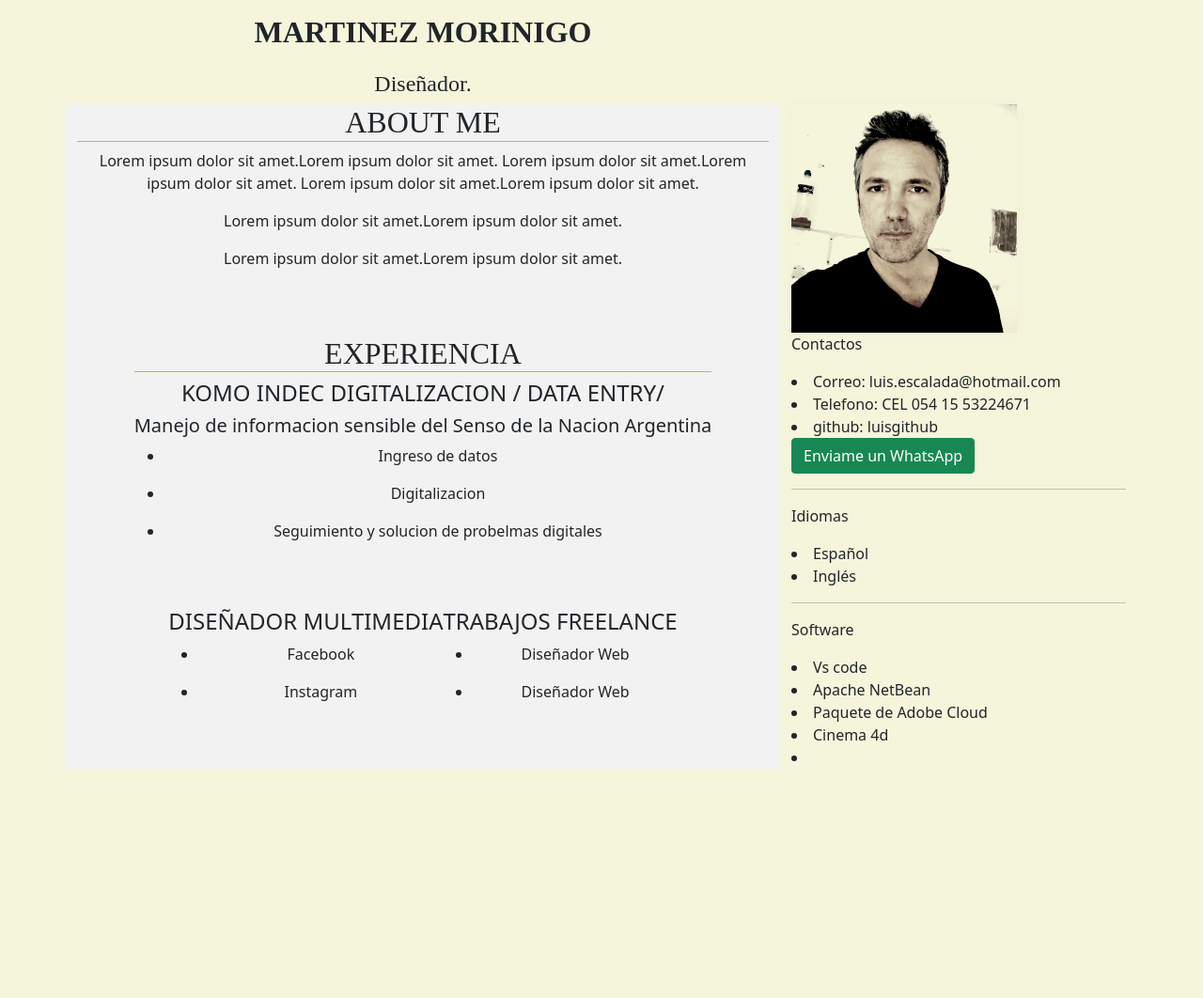
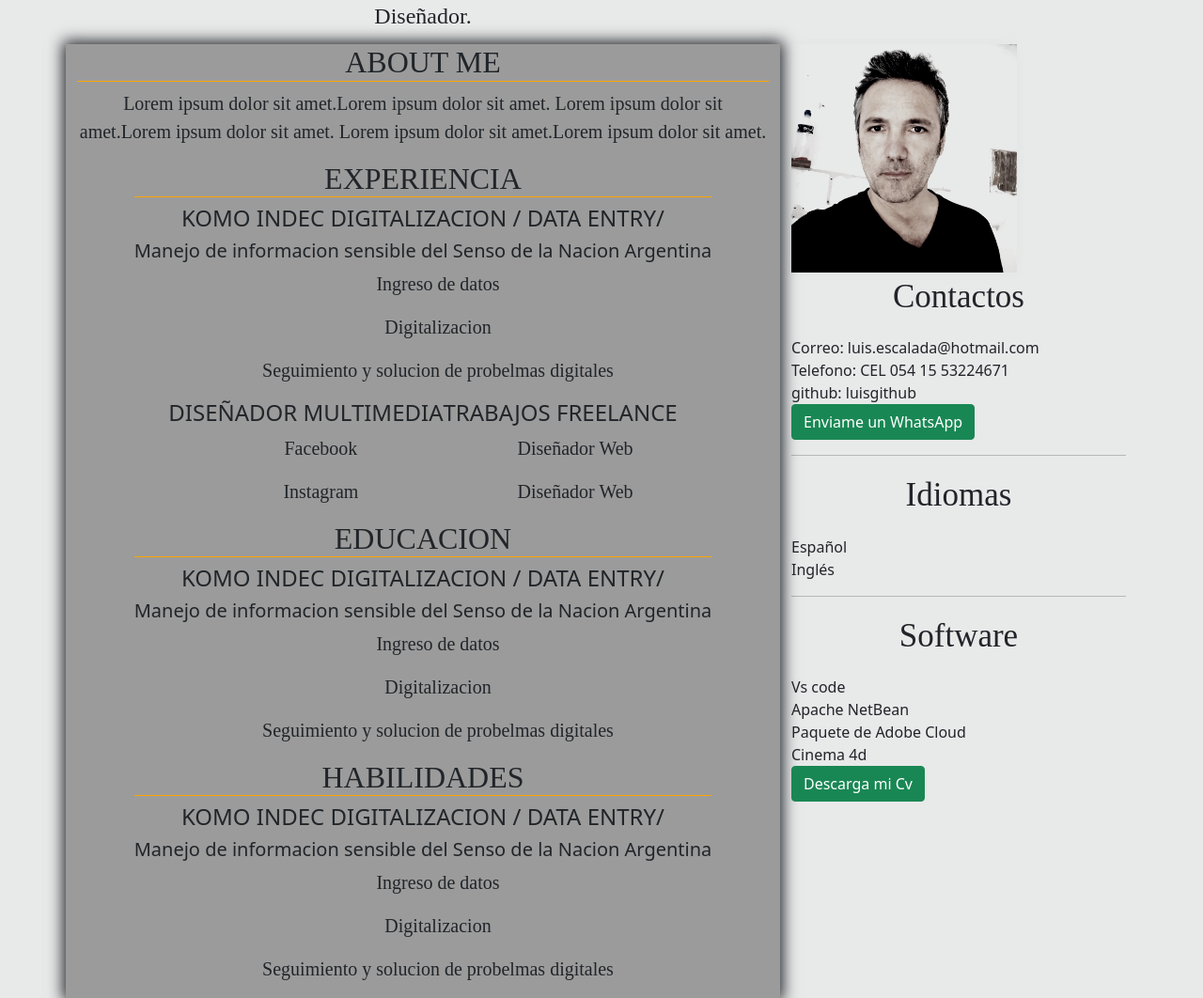
Before and after one commit to LuisMistic/frontendluism, a plain HTML site: page index.html in a window 1280 px wide. Shown: the part 65-1127 px from the top of the page at 94% size. Before the commit the page ends 883 px from the top, so only its background shows below. Drawn offline with nearby package versions, Linux system fonts and the light colour scheme.

Commit message:
detalles de estrucutrua

```diff
--- a/estilos.css
+++ b/estilos.css
@@ -1,5 +1,5 @@
 :root {
-  --color1: beige;
+  --color1: rgb(232, 233, 233);
 }
 
 body {
@@ -14,7 +14,7 @@ img {
   filter: brightness(90%) contrast(170%) grayscale(80%) hue-rotate(0deg)
     invert(0%) opacity(100%) saturate(120%) sepia(0%);
   mix-blend-mode: multiply;
-  background: #ffff00;
+  background: #134d52;
   box-shadow: 0 0 15px #ddd;
 }
 
@@ -23,13 +23,14 @@ img::after {
 }
 
 .nombreApellido {
-  font-family: roboto bold bold italic;
+  font-family: roboto bold;
   text-align: center;
-  margin-top: 20px;
+  margin: 15px;
 }
 
 .card-naza {
-  background-color: #f2f2f2;
+  background-color: #9b9b9b;
+  box-shadow: 0 0 15px 3px;
   display: flex;
   justify-content: center;
   align-items: flex-start;
@@ -42,6 +43,26 @@ h2 {
   border-bottom: solid 1.5px orange;
 }
 
+.datosDeContacto {
+  font-family: roboto bold;
+  font-size: 35px;
+  text-align: center;
+}
+
+p {
+  text-align: center;
+  font-size: 20px;
+  font-family: roboto bold;
+}
+
 .subtitulo {
   background-color: green;
 }
+
+ul {
+  list-style: none;
+}
+
+li {
+  list-style: none;
+}
--- a/index.html
+++ b/index.html
@@ -12,8 +12,13 @@
       integrity="sha384-EVSTQN3/azprG1Anm3QDgpJLIm9Nao0Yz1ztcQTwFspd3yD65VohhpuuCOmLASjC"
       crossorigin="anonymous"
     />
-    <link rel="stylesheet" href="https://necolas.github.io/normalize.css/8.0.1/normalize.css">
-    <link rel="stylesheet" href="https://cdnjs.cloudflare.com/ajax/libs/animate.css/4.1.1/animate.min.css"
+    <link
+      rel="stylesheet"
+      href="https://necolas.github.io/normalize.css/8.0.1/normalize.css"
+    />
+    <link
+      rel="stylesheet"
+      href="https://cdnjs.cloudflare.com/ajax/libs/animate.css/4.1.1/animate.min.css"
     />
   </head>
   <body>
@@ -21,8 +26,9 @@
       <!-- HEADER -->
       <header class="row">
         <div class="col-8">
-          <h1 class="nombreApellido animate__bounceIn" >LUIS SEBASTIAN</h1>
-          <h1 class="nombreApellido animate__bounceIn"> <strong>MARTINEZ MORINIGO</strong></h1>
+          <h1 class="nombreApellido animate__bounceIn">
+            LUIS SEBASTIAN <strong>MARTINEZ MORINIGO</strong>
+          </h1>
           <h4 class="nombreApellido">Diseñador.</h4>
         </div>
       </header>
@@ -37,15 +43,15 @@
               dolor sit amet.Lorem ipsum dolor sit amet. Lorem ipsum dolor sit
               amet.Lorem ipsum dolor sit amet.
             </p>
-            <p>Lorem ipsum dolor sit amet.Lorem ipsum dolor sit amet.</p>
-            <p>Lorem ipsum dolor sit amet.Lorem ipsum dolor sit amet.</p>
           </div>
           <!-- seccion 2 experiencias -->
           <div>
             <h2>EXPERIENCIA</h2>
 
             <h4>KOMO INDEC DIGITALIZACION / DATA ENTRY/</h4>
-             <h5>Manejo de informacion sensible del Senso de la Nacion Argentina</h5>
+            <h5>
+              Manejo de informacion sensible del Senso de la Nacion Argentina
+            </h5>
             <ul>
               <li>
                 <p>Ingreso de datos</p>
@@ -54,13 +60,12 @@
                 <p>Digitalizacion</p>
               </li>
               <li>
-
                 <p>Seguimiento y solucion de probelmas digitales</p>
               </li>
             </ul>
           </div>
           <div>
-            <h4>DISEÑADOR MULTIMEDIA </h4>
+            <h4>DISEÑADOR MULTIMEDIA</h4>
             <ul>
               <li>
                 <p>Facebook</p>
@@ -71,13 +76,51 @@
             </ul>
           </div>
           <div>
-            <h4> TRABAJOS FREELANCE </h4>
+            <h4>TRABAJOS FREELANCE</h4>
             <ul>
               <li>
-                    <p>Diseñador Web </p>
+                <p>Diseñador Web</p>
               </li>
               <li>
-                    <p>Diseñador Web </p>
+                <p>Diseñador Web</p>
+              </li>
+            </ul>
+          </div>
+          <div>
+            <h2>EDUCACION</h2>
+
+            <h4>KOMO INDEC DIGITALIZACION / DATA ENTRY/</h4>
+            <h5>
+              Manejo de informacion sensible del Senso de la Nacion Argentina
+            </h5>
+            <ul>
+              <li>
+                <p>Ingreso de datos</p>
+              </li>
+              <li>
+                <p>Digitalizacion</p>
+              </li>
+              <li>
+                <p>Seguimiento y solucion de probelmas digitales</p>
+              </li>
+            </ul>
+          </div>
+          <div>
+            <h2>HABILIDADES</h2>
+
+            <h4>KOMO INDEC DIGITALIZACION / DATA ENTRY/</h4>
+            <h5>
+              Manejo de informacion sensible del Senso de la Nacion Argentina
+            </h5>
+            <ul>
+              <li>
+                <p>Ingreso de datos</p>
+              </li>
+              <li>
+                <p>Digitalizacion</p>
+              </li>
+              <li>
+                <p>Seguimiento y solucion de probelmas digitales</p>
               </li>
             </ul>
           </div>
@@ -90,32 +133,37 @@
             </picture>
           </div>
           <div>
-            <p>Contactos</p>
+            <p class="datosDeContacto">Contactos</p>
             <li>Correo: luis.escalada@hotmail.com</li>
             <li>Telefono: CEL 054 15 53224671</li>
             <li>github: luisgithub</li>
             <!-- boton de enviar whatsapp con función ALERT -->
-            <button class="btn btn-success" onclick="enviarWhatsApp()"><span class="bi bi-whatsapp"></span>Enviame un WhatsApp</button>
-
+            <button class="btn btn-success" onclick="enviarWhatsApp()">
+              <span class="bi bi-whatsapp"></span>Enviame un WhatsApp
+            </button>
           </div>
-          <hr>
+          <hr />
           <div>
-            <p>Idiomas</p>
+            <p class="datosDeContacto">Idiomas</p>
             <li>Español</li>
             <li>Inglés</li>
           </div>
-          <hr>
+          <hr />
           <div>
-            <p>Software</p>
+            <p class="datosDeContacto">Software</p>
             <li>Vs code</li>
             <li>Apache NetBean</li>
             <li>Paquete de Adobe Cloud</li>
             <li>Cinema 4d</li>
             <li></li>
+            <a download href="/curr/CURRI LUIS.pdf"
+              ><button class="btn btn-success">Descarga mi Cv</button></a
+            >
           </div>
         </section>
       </main>
     </div>
+
     <script
       src="https://cdn.jsdelivr.net/npm/bootstrap@5.0.2/dist/js/bootstrap.bundle.min.js"
       integrity="sha384-MrcW6ZMFYlzcLA8Nl+NtUVF0sA7MsXsP1UyJoMp4YLEuNSfAP+JcXn/tWtIaxVXM"
@@ -123,6 +171,5 @@
     ></script>
 
     <script src="./variable.js"></script>
-
   </body>
 </html>
```
Also changed, not shown: 1 other file. Lines whose indentation alone changed are shown as unchanged.
